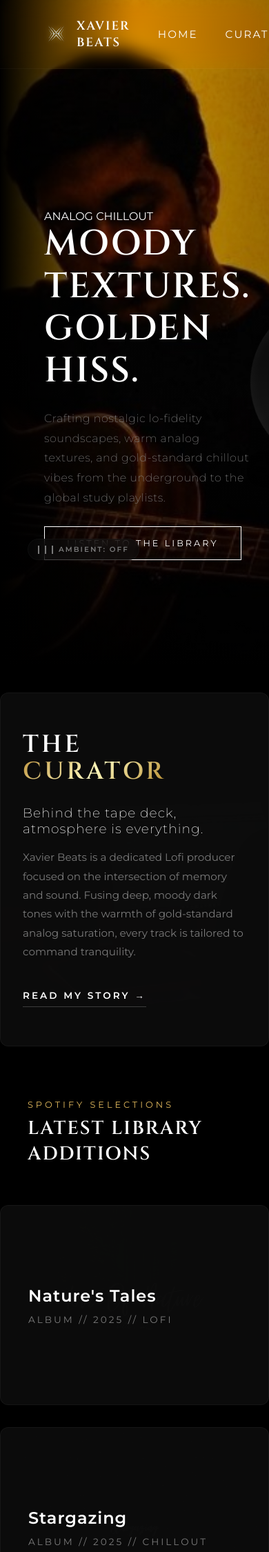
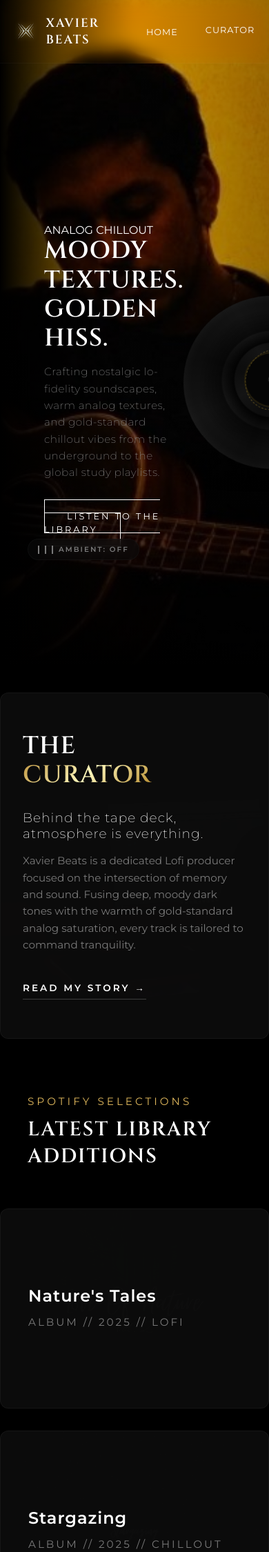
Before and after one commit to XavierBtz/mywebsite, a Flask app: page /studio in a window 390 px wide. Shown: the top 2250 px of the page at 69% size. Run offline with Flask 3, Linux system fonts and the light colour scheme; data comes from the database, SQL or seed files in the repository.

Commit message:
fixed mobile text sizing

```diff
--- a/static/css/studio.css
+++ b/static/css/studio.css
@@ -1228,3 +1228,62 @@ body {
         height: 80px !important;
     }
 }
+
+/* ==========================================================================
+   COMPLETE MOBILE FIX (FOR PHONES UP TO 480PX WIDE)
+   ========================================================================== */
+@media (max-width: 480px) {
+
+    /* 1. AGGRESSIVELY RESIZE HERO HEADINGS */
+    h1,
+    .hero-title,
+    .main-title {
+        font-size: 2.2rem !important;
+        /* Force the giant text to scale down nicely */
+        line-height: 1.2 !important;
+        letter-spacing: 1px !important;
+        margin-bottom: 15px !important;
+    }
+
+    h2,
+    .section-title {
+        font-size: 1.8rem !important;
+        /* Shrink subheadings like "The Self-Taught Grind" */
+    }
+
+    /* 2. FIX THE TOP NAVIGATION BAR */
+    header,
+    nav,
+    .navbar {
+        padding: 10px 5% !important;
+        /* Reduce massive side paddings */
+        justify-content: space-between !important;
+        gap: 10px !important;
+    }
+
+    /* Target the links inside your navigation */
+    nav a,
+    .nav-link {
+        font-size: 0.8rem !important;
+        /* Shrink text size of HOME, CURATOR, etc. */
+        letter-spacing: 1px !important;
+    }
+
+    /* 3. FIX TEXT CONTAINERS & PADDING ALL OVER THE SITE */
+    .container,
+    .hero-content,
+    .section-container {
+        padding-left: 20px !important;
+        padding-right: 20px !important;
+        width: 100% !important;
+        box-sizing: border-box !important;
+        /* Prevents containers from pushing past screen bounds */
+    }
+
+    p,
+    .description-text {
+        font-size: 0.95rem !important;
+        /* Make paragraph text slightly more compact for easy scrolling */
+        line-height: 1.6 !important;
+    }
+}
```
